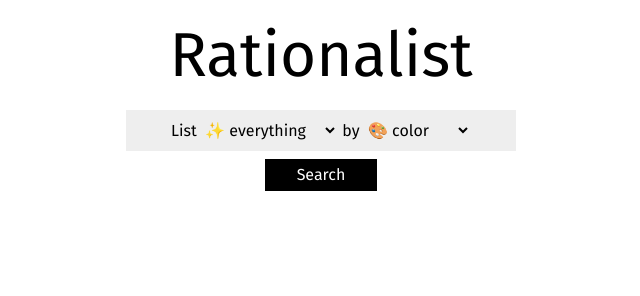
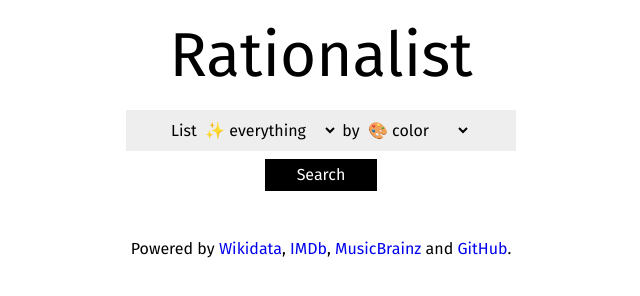
Before and after one commit to lut0pia/rationalist, a plain HTML site: page index.html in a window 1280 px wide. Shown: the whole page, without its empty margins (319-959 px from the left). Drawn offline with Linux system fonts and the light colour scheme; no server answers.

Commit message:
Added acknowledgements

```diff
--- a/index.html
+++ b/index.html
@@ -27,5 +27,12 @@
     </div>
     <input id="search_button" type="button" value="Search"/>
     <div id="results"></div>
+    <div id="acknowledgements">
+      Powered by
+      <a href="https://www.wikidata.org">Wikidata</a>,
+      <a href="https://www.imdb.com">IMDb</a>,
+      <a href="https://musicbrainz.org/">MusicBrainz</a> and
+      <a href="https://github.com">GitHub</a>.
+    </div>
   </body>
 </html>
--- a/src/css/style.css
+++ b/src/css/style.css
@@ -29,6 +29,11 @@ h1 {
   color: #fff;
   background-color: #000;
   cursor: pointer;
+}
+
+#acknowledgements {
+  text-align: center;
+  margin: 10px;
 }
 
 /* Results */
```
